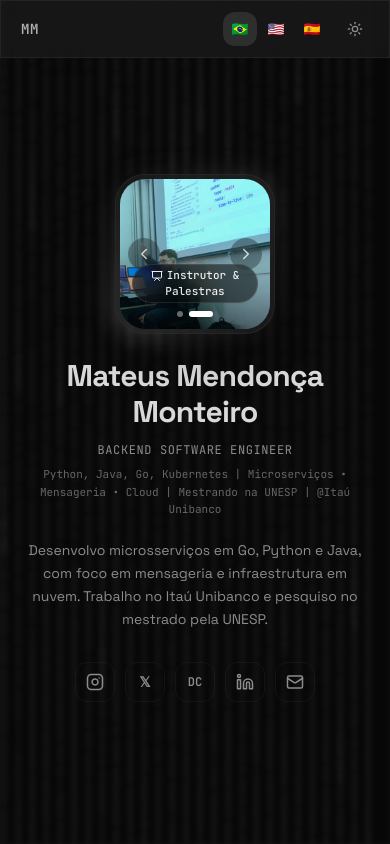
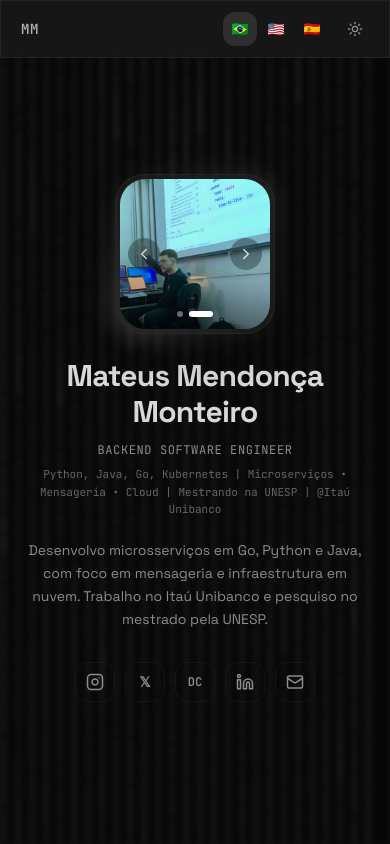
Before and after one commit to mateusememe/whoami, a React (Vite) app: page / in a window 390 px wide. Shown: the top 844 px of the page. Built offline with nearby package versions, Linux system fonts and the light colour scheme; the HTML template or start-up script is replaced by a standard one.

Commit message:
🎨 feat(hero): update profile photo to new avatar and hide label badges on mobile

```diff
--- a/src/components/ProfileCarousel.tsx
+++ b/src/components/ProfileCarousel.tsx
@@ -120,7 +120,8 @@ export const ProfileCarousel: React.FC = () => {
 
           {/* Bottom badge and indicator dots */}
           <div className="absolute bottom-2.5 inset-x-0 z-20 flex flex-col items-center gap-1.5 px-3">
-            <span className="px-2.5 py-0.5 rounded-full bg-black/50 backdrop-blur-md text-[11px] font-mono font-medium text-white/90 border border-white/10 shadow-sm transition-all">
+            {/* Label badge hidden on mobile, visible on sm: (>=640px) */}
+            <span className="hidden sm:inline-flex items-center px-2.5 py-0.5 rounded-full bg-black/50 backdrop-blur-md text-[11px] font-mono font-medium text-white/90 border border-white/10 shadow-sm transition-all">
               {slides[currentIndex].icon}
               {t(slides[currentIndex].labelKey)}
             </span>
```
Also changed, not shown: public/images/profile-avatar.jpg, public/images/profile-avatar.png.
